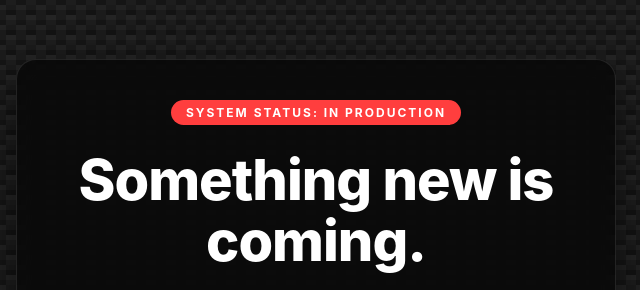
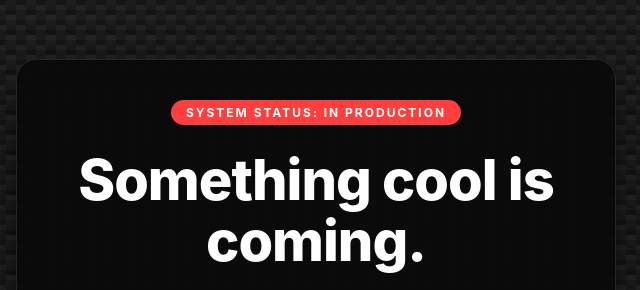
Before and after one commit to cadtocarbon/COMING-SOON, a plain HTML site: page index.html in a window 1280 px wide. Shown: the part 140-430 px from the top of the page, 324-964 px from the left. Drawn offline with Linux system fonts and the light colour scheme.

Commit message:
index.html

```diff
--- a/index.html
+++ b/index.html
@@ -100,7 +100,7 @@
 
     <div class="container">
         <div class="badge">System Status: in production</div>
-        <h1>Something new is coming.</h1>
+        <h1>Something cool is coming.</h1>
         <p>We're currently working on production. Check back soon for the reveal of our NEW Carbon fiber composite foam core reinforced motorsport grade body panels.</p>
         <div class="loader"></div>
     </div
```
